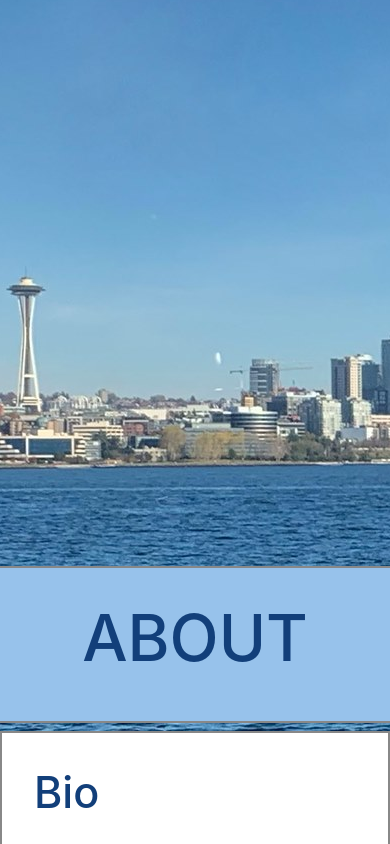
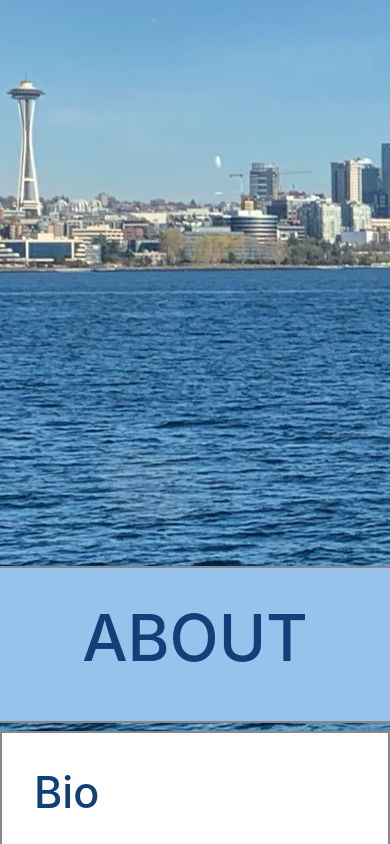
Before and after one commit to J-Crawford89/J-Crawford89.github.io, a plain HTML site: page index.html in a window 390 px wide. Shown: the part 286-1130 px from the top of the page. Drawn offline with nearby package versions, Linux system fonts and the light colour scheme.

Commit message:
-5% repeat

```diff
--- a/main.css
+++ b/main.css
@@ -273,8 +273,9 @@ footer {
 {
     body {
         background-position-x: 18.7%;
-        background-position-y: 0%;
+        background-position-y: -5%;
         background-attachment: fixed;
+        background-repeat: repeat-y;
     }
     .sectionBar{
         margin-top: 0.5em;
```
